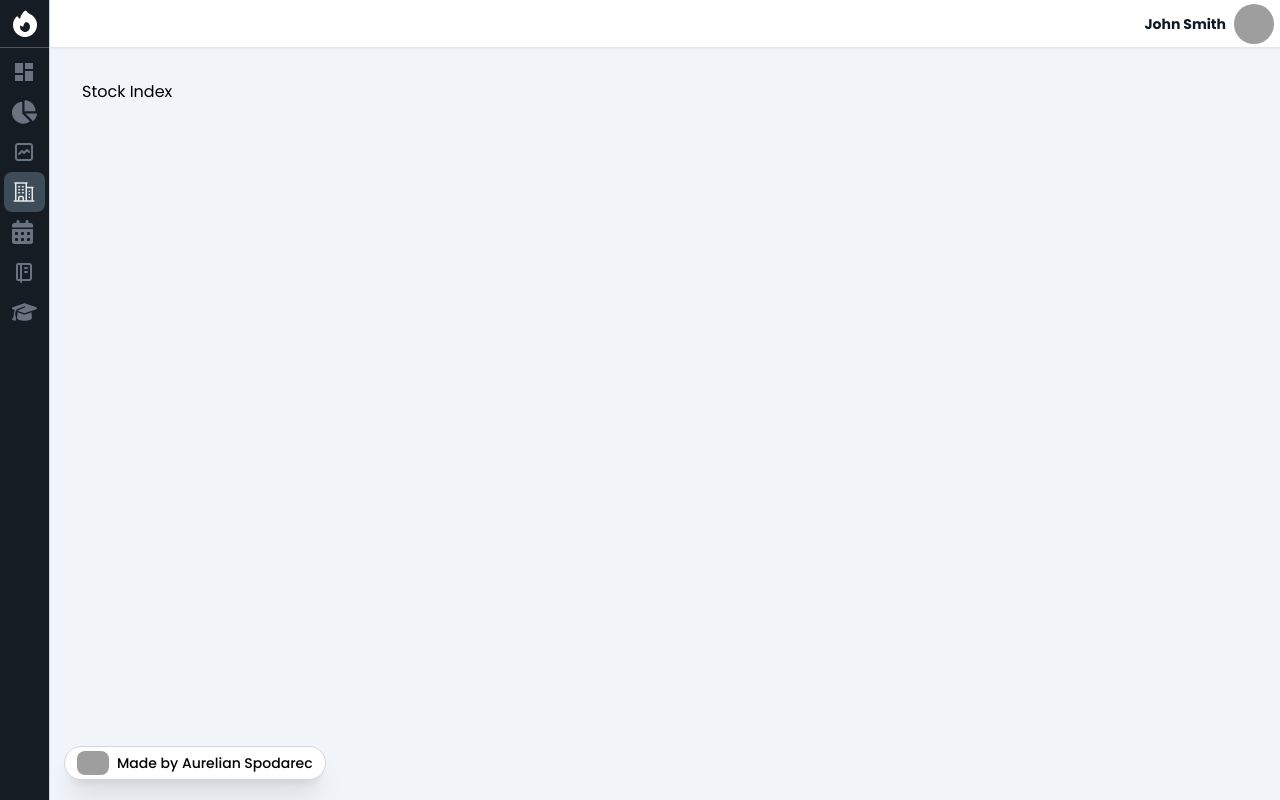
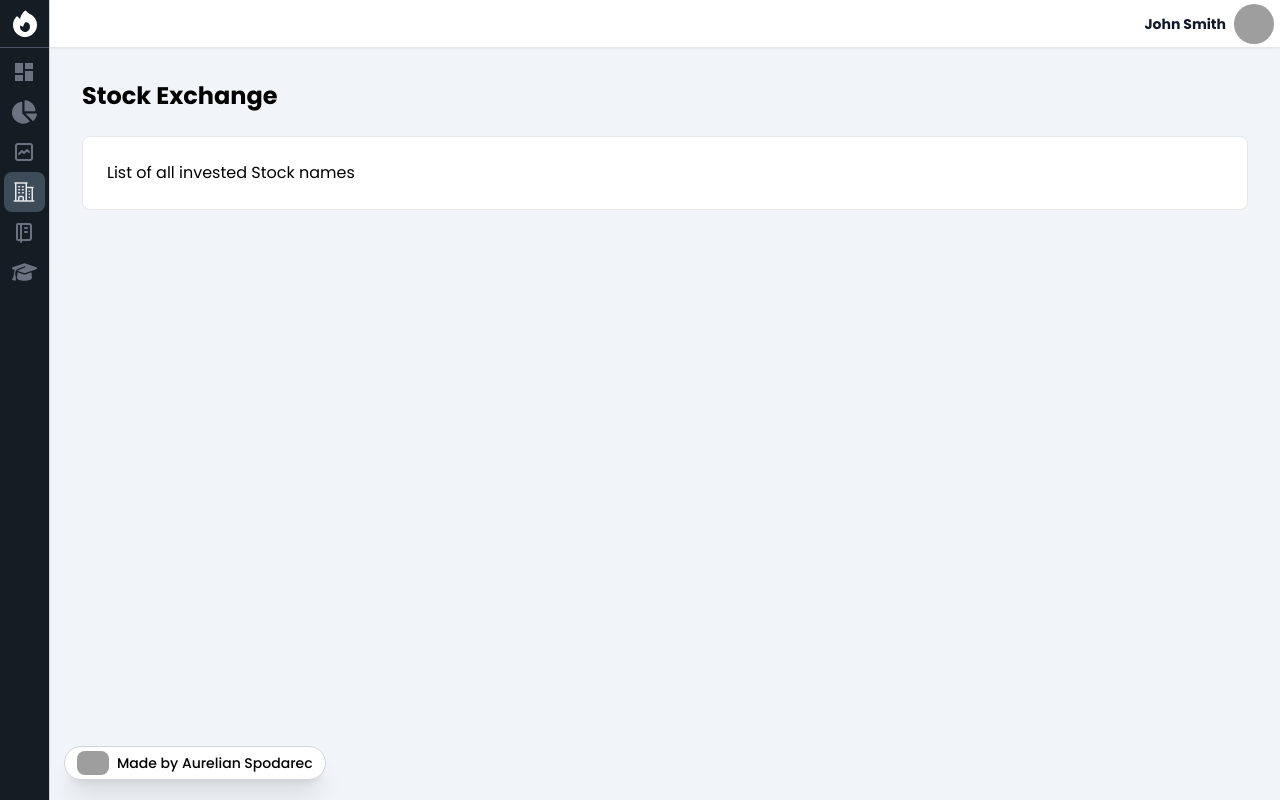
Before and after one commit to AurelianSpodarec/tradesmash-demo, a React (Vite) app: page /stocks in a window 1280 px wide. Built offline with nearby package versions, Linux system fonts and the light colour scheme; grey boxes are pictures that could not be loaded.

Commit message:
update: Updated minor things

```diff
--- a/src/config/configDashboard.tsx
+++ b/src/config/configDashboard.tsx
@@ -44,12 +44,12 @@ export const configDashboard = {
         //   </svg>
         // },
 
-        {
-            id: 20,
-            name: "Calendar",
-            url: "/calendar",
-            icon: <svg className="w-full h-full" fill="currentColor" xmlns="http://www.w3.org/2000/svg" viewBox="0 0 448 512"><path d="M128 0c17.7 0 32 14.3 32 32V64H288V32c0-17.7 14.3-32 32-32s32 14.3 32 32V64h48c26.5 0 48 21.5 48 48v48H0V112C0 85.5 21.5 64 48 64H96V32c0-17.7 14.3-32 32-32zM0 192H448V464c0 26.5-21.5 48-48 48H48c-26.5 0-48-21.5-48-48V192zm64 80v32c0 8.8 7.2 16 16 16h32c8.8 0 16-7.2 16-16V272c0-8.8-7.2-16-16-16H80c-8.8 0-16 7.2-16 16zm128 0v32c0 8.8 7.2 16 16 16h32c8.8 0 16-7.2 16-16V272c0-8.8-7.2-16-16-16H208c-8.8 0-16 7.2-16 16zm144-16c-8.8 0-16 7.2-16 16v32c0 8.8 7.2 16 16 16h32c8.8 0 16-7.2 16-16V272c0-8.8-7.2-16-16-16H336zM64 400v32c0 8.8 7.2 16 16 16h32c8.8 0 16-7.2 16-16V400c0-8.8-7.2-16-16-16H80c-8.8 0-16 7.2-16 16zm144-16c-8.8 0-16 7.2-16 16v32c0 8.8 7.2 16 16 16h32c8.8 0 16-7.2 16-16V400c0-8.8-7.2-16-16-16H208zm112 16v32c0 8.8 7.2 16 16 16h32c8.8 0 16-7.2 16-16V400c0-8.8-7.2-16-16-16H336c-8.8 0-16 7.2-16 16z"/></svg>
-        },
+        // {
+        //     id: 20,
+        //     name: "Calendar",
+        //     url: "/calendar",
+        //     icon: <svg className="w-full h-full" fill="currentColor" xmlns="http://www.w3.org/2000/svg" viewBox="0 0 448 512"><path d="M128 0c17.7 0 32 14.3 32 32V64H288V32c0-17.7 14.3-32 32-32s32 14.3 32 32V64h48c26.5 0 48 21.5 48 48v48H0V112C0 85.5 21.5 64 48 64H96V32c0-17.7 14.3-32 32-32zM0 192H448V464c0 26.5-21.5 48-48 48H48c-26.5 0-48-21.5-48-48V192zm64 80v32c0 8.8 7.2 16 16 16h32c8.8 0 16-7.2 16-16V272c0-8.8-7.2-16-16-16H80c-8.8 0-16 7.2-16 16zm128 0v32c0 8.8 7.2 16 16 16h32c8.8 0 16-7.2 16-16V272c0-8.8-7.2-16-16-16H208c-8.8 0-16 7.2-16 16zm144-16c-8.8 0-16 7.2-16 16v32c0 8.8 7.2 16 16 16h32c8.8 0 16-7.2 16-16V272c0-8.8-7.2-16-16-16H336zM64 400v32c0 8.8 7.2 16 16 16h32c8.8 0 16-7.2 16-16V400c0-8.8-7.2-16-16-16H80c-8.8 0-16 7.2-16 16zm144-16c-8.8 0-16 7.2-16 16v32c0 8.8 7.2 16 16 16h32c8.8 0 16-7.2 16-16V400c0-8.8-7.2-16-16-16H208zm112 16v32c0 8.8 7.2 16 16 16h32c8.8 0 16-7.2 16-16V400c0-8.8-7.2-16-16-16H336c-8.8 0-16 7.2-16 16z"/></svg>
+        // },
         {
             id: 10,
             name: "Journal",
--- a/src/views/pages/Home/HomeIndex.tsx
+++ b/src/views/pages/Home/HomeIndex.tsx
@@ -40,7 +40,7 @@ function HomeIndex() {
                 {/* <CardMetric title="Average PnL" value={0} /> */}
                 <CardMetric title="Total Trades" value={getTotalTrades()} />
                 <CardMetric title="Acccumulative returns" value={"66%"} chart={<ChartLine aspect={3} legend={false} xAxies={false} />} />
-                <CardMetric title="Best performing stock" value="TSLA" chart={<ChartPie aspect={3} legend={false} xAxies={false} yAxies={false} tooltip={false} /> } />
+                <CardMetric title="Best performing stock" value="TSLA" />
                 {/* Best performing stock company */}
 
                 {/* maybe have icon for the above? */}
--- a/src/views/pages/Resources/ResourcesIndex.tsx
+++ b/src/views/pages/Resources/ResourcesIndex.tsx
@@ -12,6 +12,11 @@ const books = [
         title: "One Good Trade: Inside the Highly Competitive World of Proprietary Trading",
         image: "https://m.media-amazon.com/images/I/51c7ZOayErL._SY346_.jpg",
         author: "Mike Bellafiore"
+    },
+    {
+        title: "The UK Stock Trading Handbook",
+        image: "https://shiftingshares.b-cdn.net/wp-content/uploads/2021/01/ebook-the-uk-stock-trading-handbook.jpg",
+        author: "Michael Taylor",
     },
     {
         title: "Trade Like a Stock Market Wizard: How to Achieve Super Performance in Stocks in Any Market ",
@@ -32,6 +37,11 @@ const books = [
         title: "The Sceptical Investor",
         image: "https://m.media-amazon.com/images/I/41OsrBJeorL._SY346_.jpg",
         author: "John Stepek",
+    },
+    {
+        title: "The Guide to Shorting",
+        image: "https://shiftingshares.b-cdn.net/wp-content/uploads/2021/01/ebook-shortselling-guide.jpg",
+        author: "Michael Taylor",
     },
     {
         title: "The Art of Execution",
@@ -63,17 +73,8 @@ const books = [
         image: "https://m.media-amazon.com/images/I/51-nXsSRfZL._SY346_.jpg",
         author: "James Clear",
     },
-    {
-        title: "The UK Stock Trading Handbook",
-        image: "https://shiftingshares.b-cdn.net/wp-content/uploads/2021/01/ebook-the-uk-stock-trading-handbook.jpg",
-        author: "Michael Taylor",
-    },
 
-    {
-        title: "The Guide to Shorting",
-        image: "https://shiftingshares.b-cdn.net/wp-content/uploads/2021/01/ebook-shortselling-guide.jpg",
-        author: "Michael Taylor",
-    }
+
 ]
 
 
--- a/src/views/pages/Stock/StockIndex.tsx
+++ b/src/views/pages/Stock/StockIndex.tsx
@@ -1,9 +1,15 @@
+import Card from "@/views/atoms/Card";
 import Container from "../_components/Container";
+import PageHeader from "@/views/components/PageHeader";
 
 function StockIndex() {
     return (
         <Container>
-            Stock Index
+            <PageHeader title="Stock Exchange" />
+
+            <Card>
+                List of all invested Stock names
+            </Card>
         </Container>
     )
 }
```
